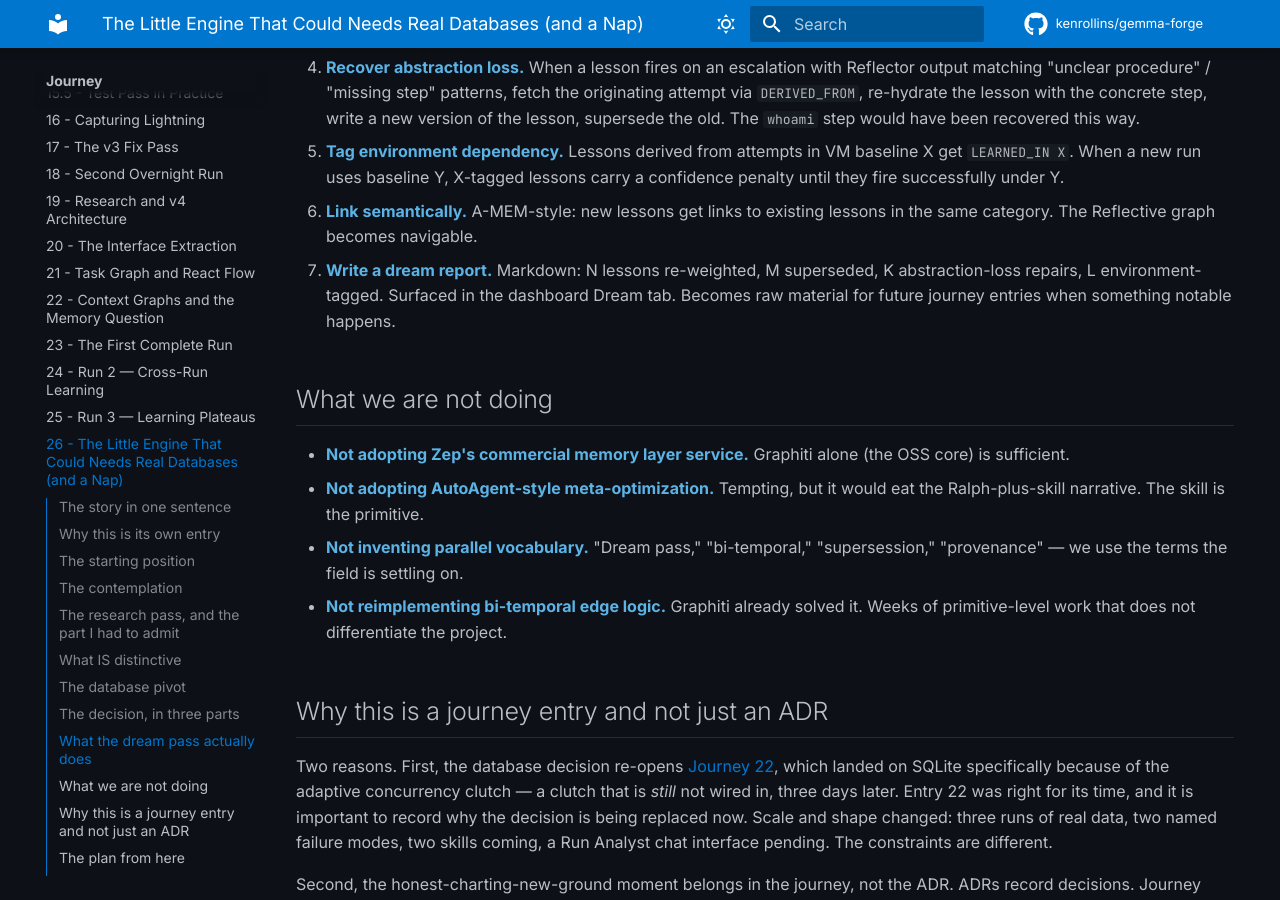
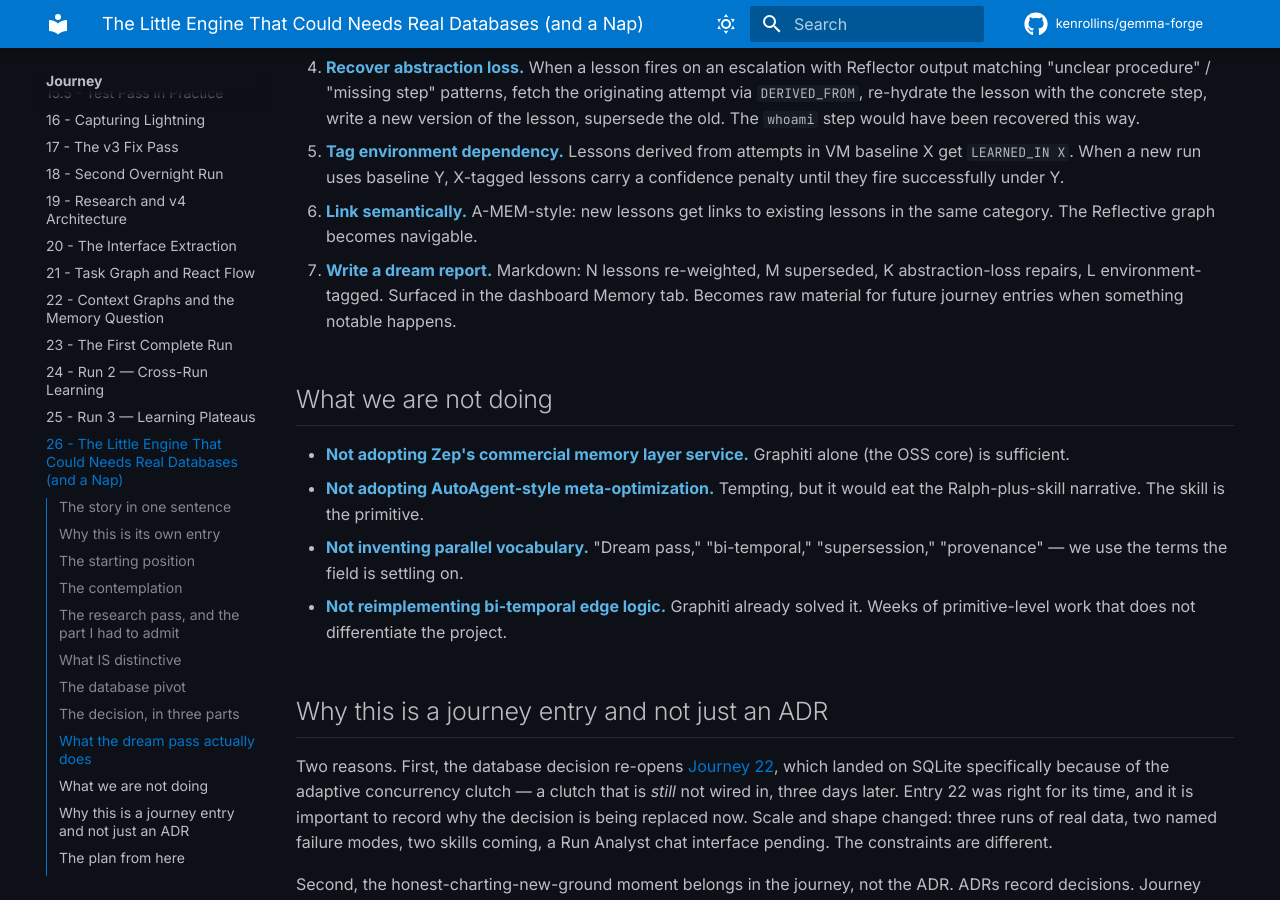
Before and after one commit to kenrollins/gemma-forge, an MkDocs documentation site: the page built from docs/journal/journey/26-dreaming-and-real-databases.md, in a window 1280 px wide and 900 px high, scrolled down 3711 px. Built offline with MkDocs 1.6.1 and Material for MkDocs 9.7.7, drawn with Linux system fonts in a browser that asks for light colours; comment, search, counter and statistics services are not loaded.

Commit message:
docs(journal): Dream tab → Memory tab (match UI reality)
Entries 26 and 27 referenced a "dashboard Dream tab" — the UI decision
landed on calling it the "Memory tab" (ChromeBar.tsx tab list is
live / memory / runs / events). Updated both references to match
what exists.

Co-Authored-By: Claude Opus 4.7 (1M context) <noreply@anthropic.com>

```diff
--- a/docs/journal/journey/26-dreaming-and-real-databases.md
+++ b/docs/journal/journey/26-dreaming-and-real-databases.md
@@ -211,7 +211,7 @@ and the Reflective graph:
    becomes navigable.
 7. **Write a dream report.** Markdown: N lessons re-weighted, M
    superseded, K abstraction-loss repairs, L environment-tagged.
-   Surfaced in the dashboard Dream tab. Becomes raw material for
+   Surfaced in the dashboard Memory tab. Becomes raw material for
    future journey entries when something notable happens.
 
 ## What we are not doing
```
Also changed, not shown: docs/journal/journey/27-building-the-dream-pass.md (+1 -1 lines).
